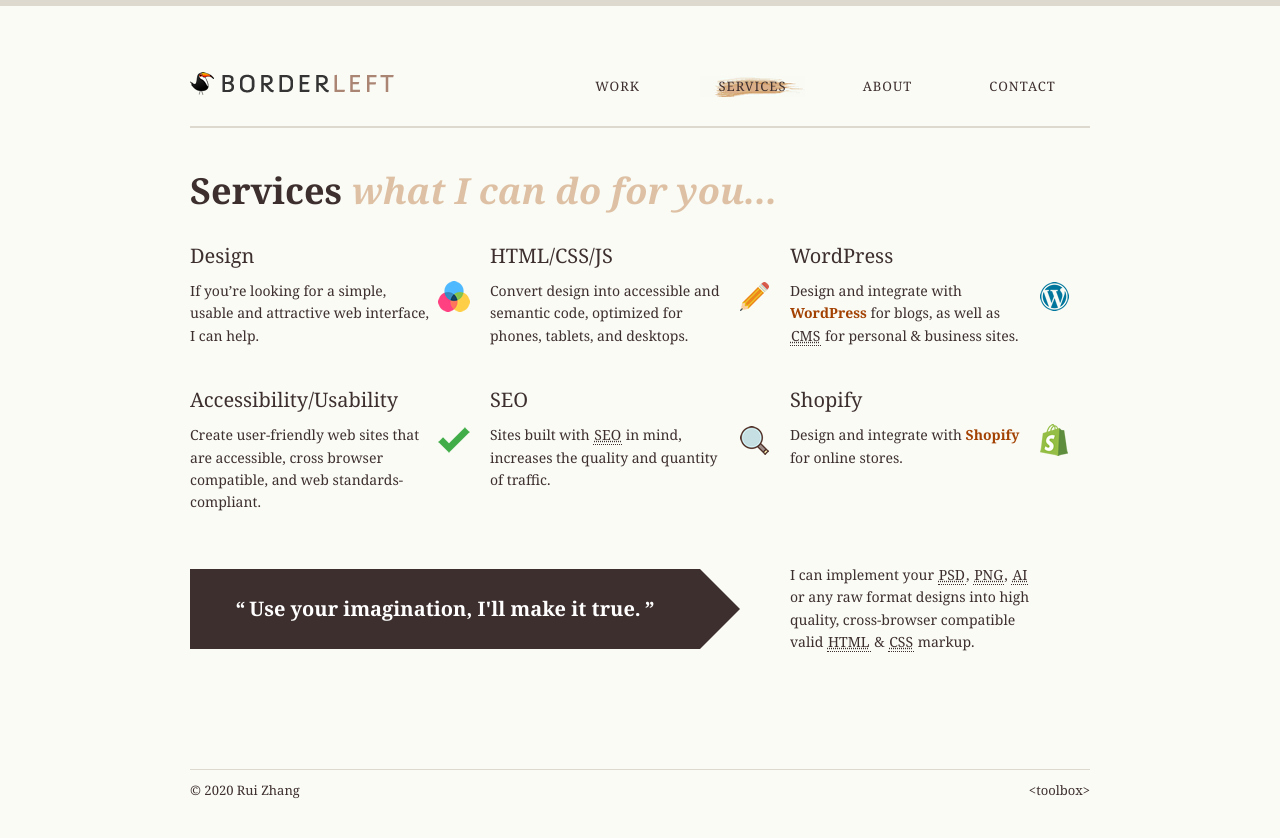
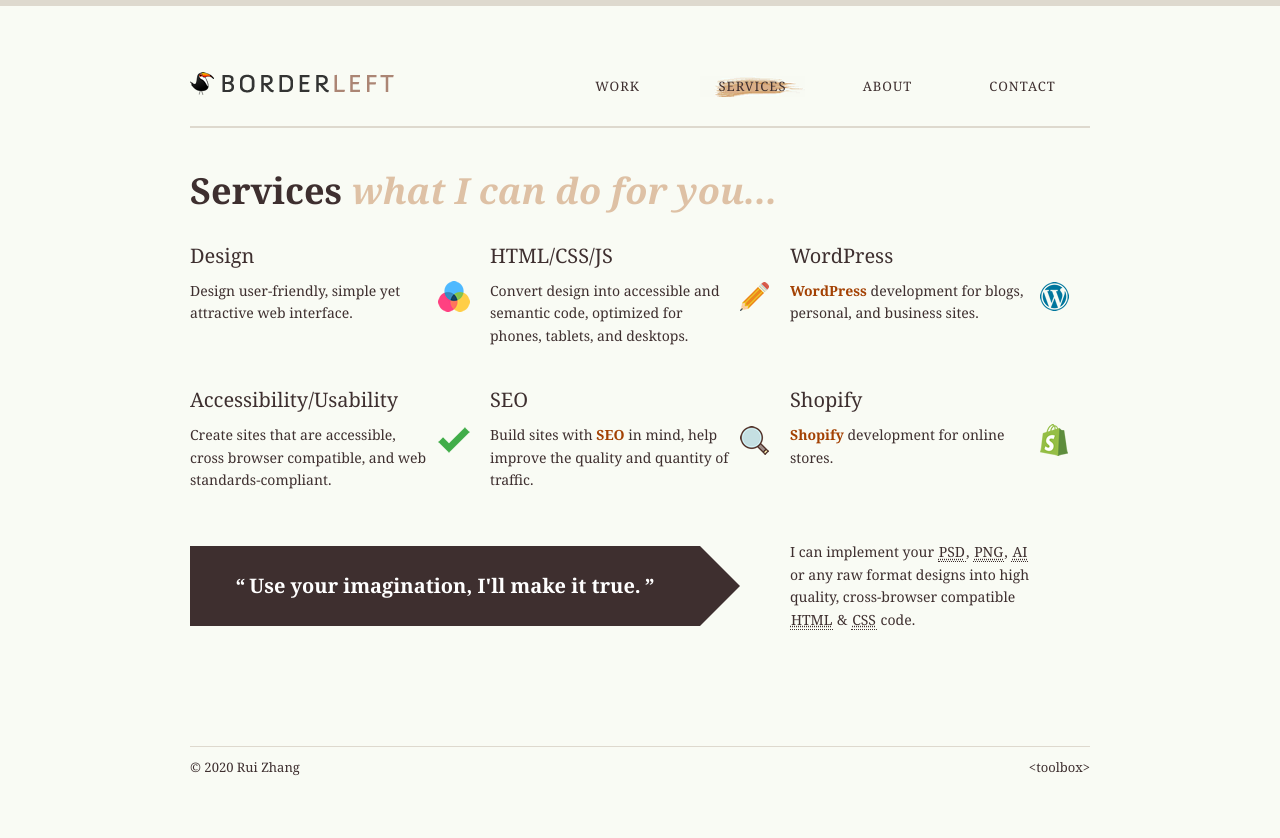
Before and after one commit to borderleft/borderleft.github.io, a Jekyll site: the page built from services/index.html, in a window 1280 px wide. Shown: the top 838 px of the page. Built offline with Jekyll 4.4.1, drawn with Linux system fonts in a browser that asks for light colours.

Commit message:
Services

```diff
--- a/services/index.html
+++ b/services/index.html
@@ -10,7 +10,7 @@
     <li class="single">
         <h2>Design</h2>
         <img src="/assets/img/sa.png" srcset="/assets/img/sa2x.png 2x" alt="">
-        <p>If you’re looking for a simple, usable and attractive web interface, I can help.</p>
+        <p>Design user-friendly, simple yet attractive web interface.</p>
     </li>
     <li class="single">
         <h2>HTML/CSS/JS</h2>
@@ -20,27 +20,27 @@
     <li class="single">
         <h2>WordPress</h2>
         <img src="/assets/img/sc.png" srcset="/assets/img/sc2x.png 2x" alt="">
-        <p>Design and integrate with <a href="http://wordpress.org/">WordPress</a> for blogs, as well as <abbr title="Content Management System">CMS</abbr> for personal &amp; business sites.</p>
+        <p><a href="http://wordpress.org/">WordPress</a> development for blogs, personal, and business sites.</p>
     </li>
     <li class="single break">
         <h2>Accessibility/Usability</h2>
         <img src="/assets/img/sd.png" srcset="/assets/img/sd2x.png 2x" alt="">
-        <p>Create user-friendly web sites that are accessible, cross browser compatible, and web standards-compliant.</p>
+        <p>Create sites that are accessible, cross browser compatible, and web standards-compliant.</p>
     </li>
     <li class="single">
         <h2>SEO</h2>
         <img src="/assets/img/se.png" srcset="/assets/img/se2x.png 2x" alt="">
-        <p>Sites built with <abbr title="Search Engine Optimization">SEO</abbr> in mind, increases the quality and quantity of traffic.</p>
+        <p>Build sites with <a href="https://en.wikipedia.org/wiki/Search_engine_optimization">SEO</a> in mind, help improve the quality and quantity of traffic.</p>
     </li>
     <li class="single">
         <h2>Shopify</h2>
         <img src="/assets/img/sf.png" srcset="/assets/img/sf2x.png 2x" alt="">
-        <p>Design and integrate with <a href="http://www.shopify.com/?ref=borderleft">Shopify</a> for online stores.</p>
+        <p><a href="http://www.shopify.com/?ref=borderleft">Shopify</a> development for online stores.</p>
     </li>
     <li class="double break fancy">
         <h2><span>&ldquo;</span>Use your imagination, I'll make it true.<span>&rdquo;</span></h2>
     </li>
     <li class="single last">
-        <p>I can implement your <abbr title="Photoshop Document">PSD</abbr>, <abbr title="Portable Network Graphics">PNG</abbr>, <abbr title="Adobe Illustrator Artwork">AI</abbr> or any raw format designs into high quality, cross-browser compatible valid <abbr title="Extensible Hypertext Markup Language">HTML</abbr> &amp; <abbr title="Cascading Style Sheets">CSS</abbr> markup.</p>
+        <p>I can implement your <abbr title="Photoshop Document">PSD</abbr>, <abbr title="Portable Network Graphics">PNG</abbr>, <abbr title="Adobe Illustrator Artwork">AI</abbr> or any raw format designs into high quality, cross-browser compatible <abbr title="Extensible Hypertext Markup Language">HTML</abbr> &amp; <abbr title="Cascading Style Sheets">CSS</abbr> code.</p>
     </li>
 </ul>
```
